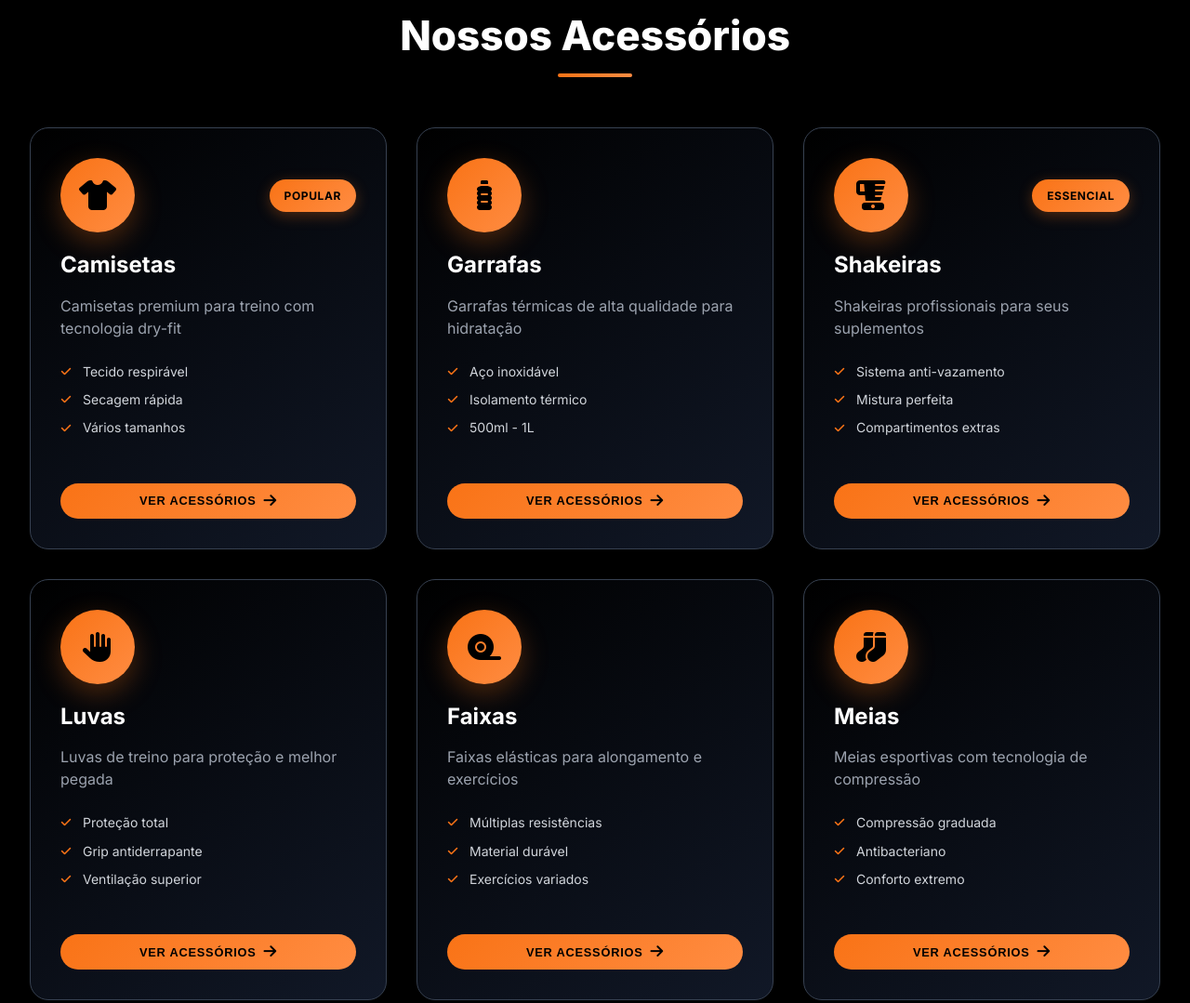
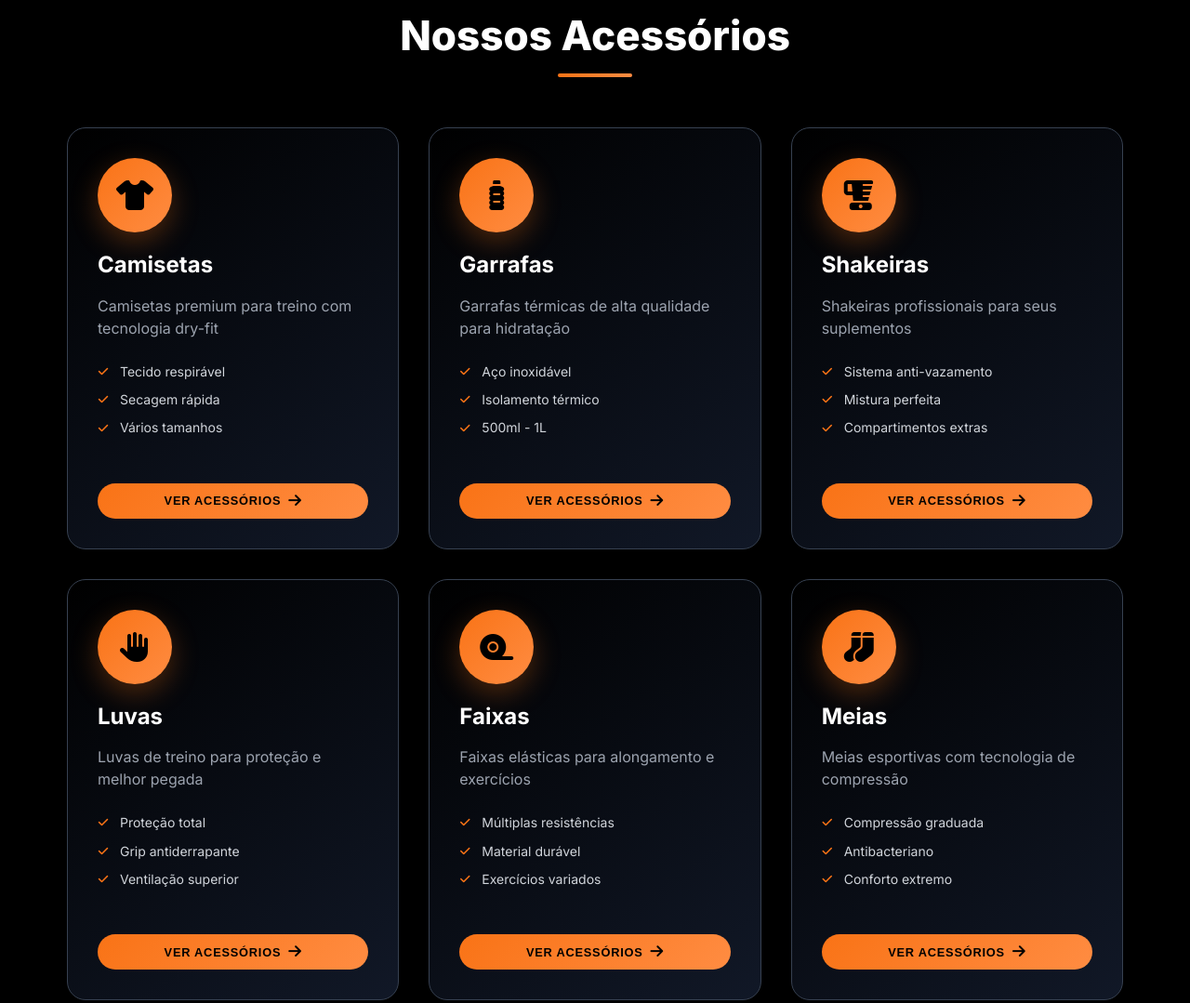
Before and after one commit to CarlosHp1996/AcademiaLoja-Frontend, a plain HTML site: page public/html/accessories.html in a window 1280 px wide. Shown: the part 1056-2135 px from the top of the page at 93% size. Drawn offline with Linux system fonts and the light colour scheme; no server answers.

Commit message:
Ajustes visuais

```diff
--- a/public/css/accessories.css
+++ b/public/css/accessories.css
@@ -193,6 +193,7 @@
   transition: all 0.4s cubic-bezier(0.165, 0.84, 0.44, 1);
   position: relative;
   cursor: pointer;
+  width: 100%;
 }
 
 .accessory-card::before {
@@ -1346,8 +1347,7 @@
 }
 
 .container {
-  max-width: 100% !important;
-  width: 100% !important;
+
   padding-left: 2rem;
   padding-right: 2rem;
 }
--- a/public/css/contact.css
+++ b/public/css/contact.css
@@ -850,8 +850,6 @@
 }
 
 .container {
-  max-width: 100% !important;
-  width: 100% !important;
   padding-left: 2rem;
   padding-right: 2rem;
 }
--- a/public/css/goals.css
+++ b/public/css/goals.css
@@ -1559,8 +1559,6 @@
 }
 
 .container {
-  max-width: 100% !important;
-  width: 100% !important;
   padding-left: 2rem;
   padding-right: 2rem;
 }
@@ -1601,6 +1599,6 @@
 
 @media (min-width: 1800px) {
   .goals-grid {
-    grid-template-columns: repeat(5, 1fr);
-  }
-}
+    grid-template-columns: repeat(4, 1fr);
+  }
+}
--- a/public/css/returns.css
+++ b/public/css/returns.css
@@ -1173,8 +1173,6 @@
 }
 
 .container {
-  max-width: 100% !important;
-  width: 100% !important;
   padding-left: 2rem;
   padding-right: 2rem;
 }
--- a/public/html/accessories.html
+++ b/public/html/accessories.html
@@ -273,7 +273,7 @@
                         <div class="accessory-icon">
                             <i class="fas fa-tshirt"></i>
                         </div>
-                        <div class="card-badge">Popular</div>
+                        <!-- <div class="card-badge">Popular</div> -->
                     </div>
                     <div class="card-content">
                         <h3 class="card-title">Camisetas</h3>
@@ -322,7 +322,7 @@
                         <div class="accessory-icon">
                             <i class="fas fa-blender"></i>
                         </div>
-                        <div class="card-badge">Essencial</div>
+                        <!-- <div class="card-badge">Essencial</div> -->
                     </div>
                     <div class="card-content">
                         <h3 class="card-title">Shakeiras</h3>
```
